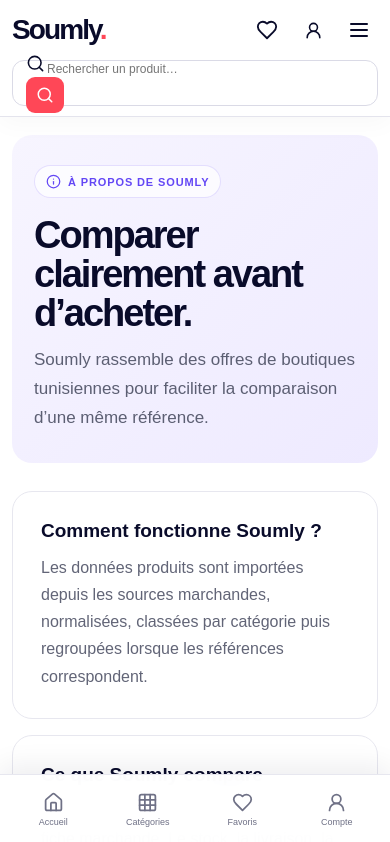
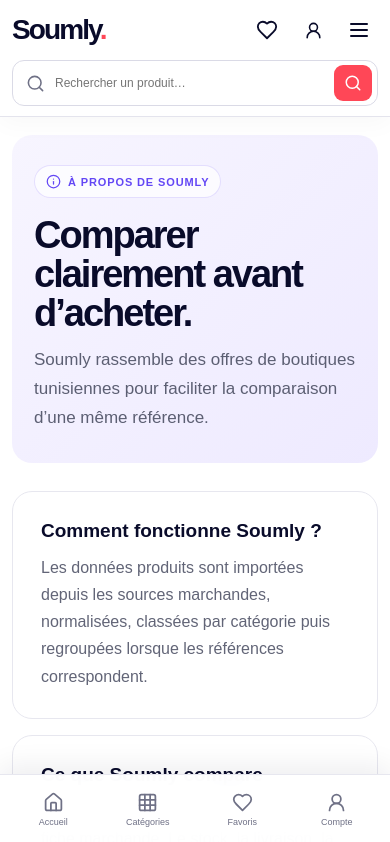
Before and after one commit to tikikitn/soumly-deploy, a Next.js app: page /a-propos in a window 390 px wide. Shown: the top 842 px of the page. Built offline with nearby package versions, Linux system fonts and the light colour scheme.

Commit message:
Fix mobile search bar layout: form flex (icon left, input center, red button right)

```diff
--- a/app/(soumly-pages)/soumly-pages.css
+++ b/app/(soumly-pages)/soumly-pages.css
@@ -4059,3 +4059,38 @@
 .sm-drawer-sub a:hover {
 	color: var(--sm-violet);
 }
+/* Fix mobile search layout: form must be flex like its container */
+.sm-mobile-search form {
+	display: flex;
+	width: 100%;
+	height: 100%;
+	align-items: center;
+	gap: 8px;
+}
+.sm-mobile-search form > svg {
+	flex: none;
+	color: var(--sm-muted, #7a7aa8);
+}
+.sm-mobile-search form input {
+	flex: 1;
+	min-width: 0;
+}
+.sm-mobile-search form button {
+	flex: none;
+}
+/* same for desktop header search */
+.sm-header-search form {
+	display: flex;
+	width: 100%;
+	height: 100%;
+	align-items: center;
+	gap: 8px;
+}
+.sm-header-search form > svg {
+	flex: none;
+	color: var(--sm-muted, #7a7aa8);
+}
+.sm-header-search form input {
+	flex: 1;
+	min-width: 0;
+}
```
